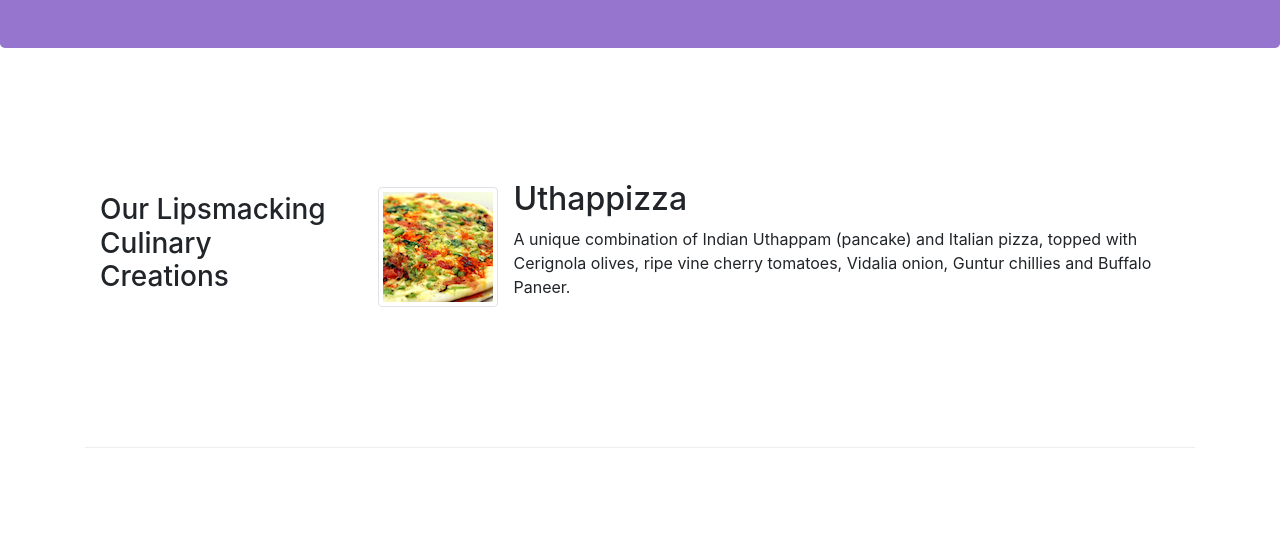
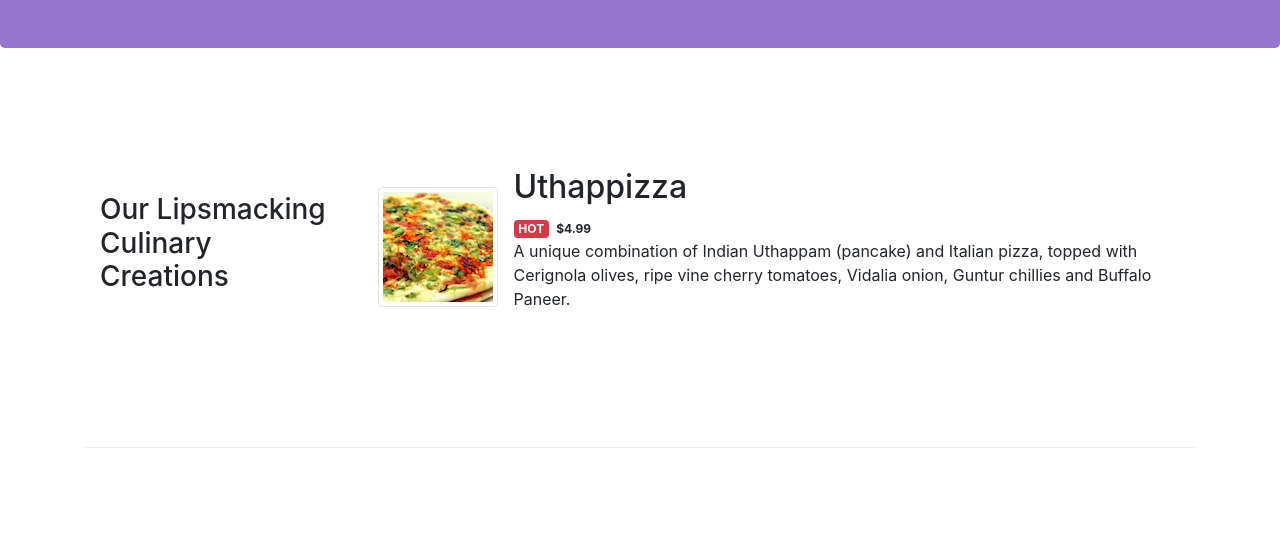
Before and after one commit to antrandepaul/conFusion, a website: page index.html in a window 1280 px wide. Shown: the part 265-800 px from the top of the page. Drawn offline with nearby package versions, Linux system fonts and the light colour scheme.

Commit message:
Alerting Users

```diff
--- a/index.html
+++ b/index.html
@@ -58,7 +58,7 @@
                                 <img class="d-flex mr-3 img-thumbnail align-self-center"
                                      src="img/uthappizza.png" alt="Uthappizza">
                                 <div class="media-body">
-                                    <h2 class="mt-0">Uthappizza</h2>
+                                    <h2 class="mt-0">Uthappizza</h2> <span class="badge badge-danger">HOT</span><span class="badge badge-pill badge-default">$4.99</span>
                                     <p class="hidden-xs-down">A unique combination of Indian Uthappam (pancake) and
                                       Italian pizza, topped with Cerignola olives, ripe vine
                                       cherry tomatoes, Vidalia onion, Guntur chillies and
```
